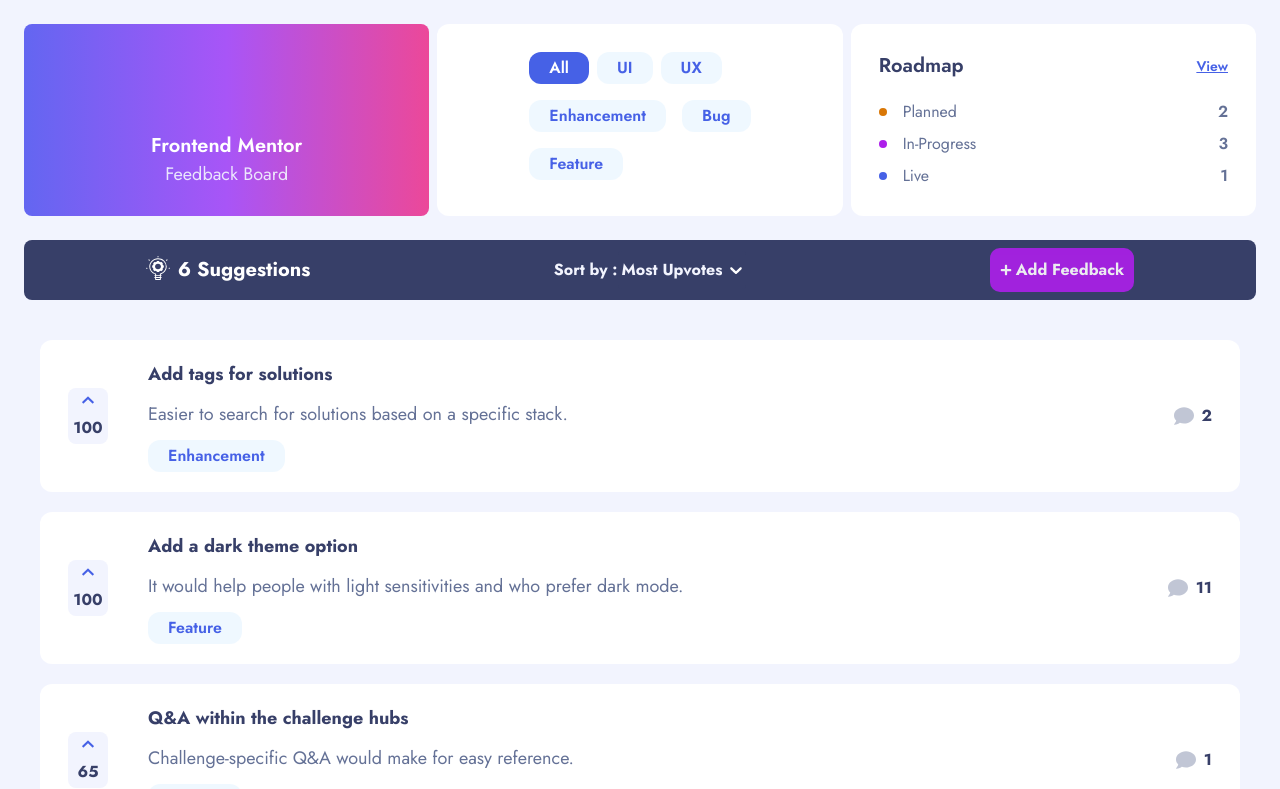
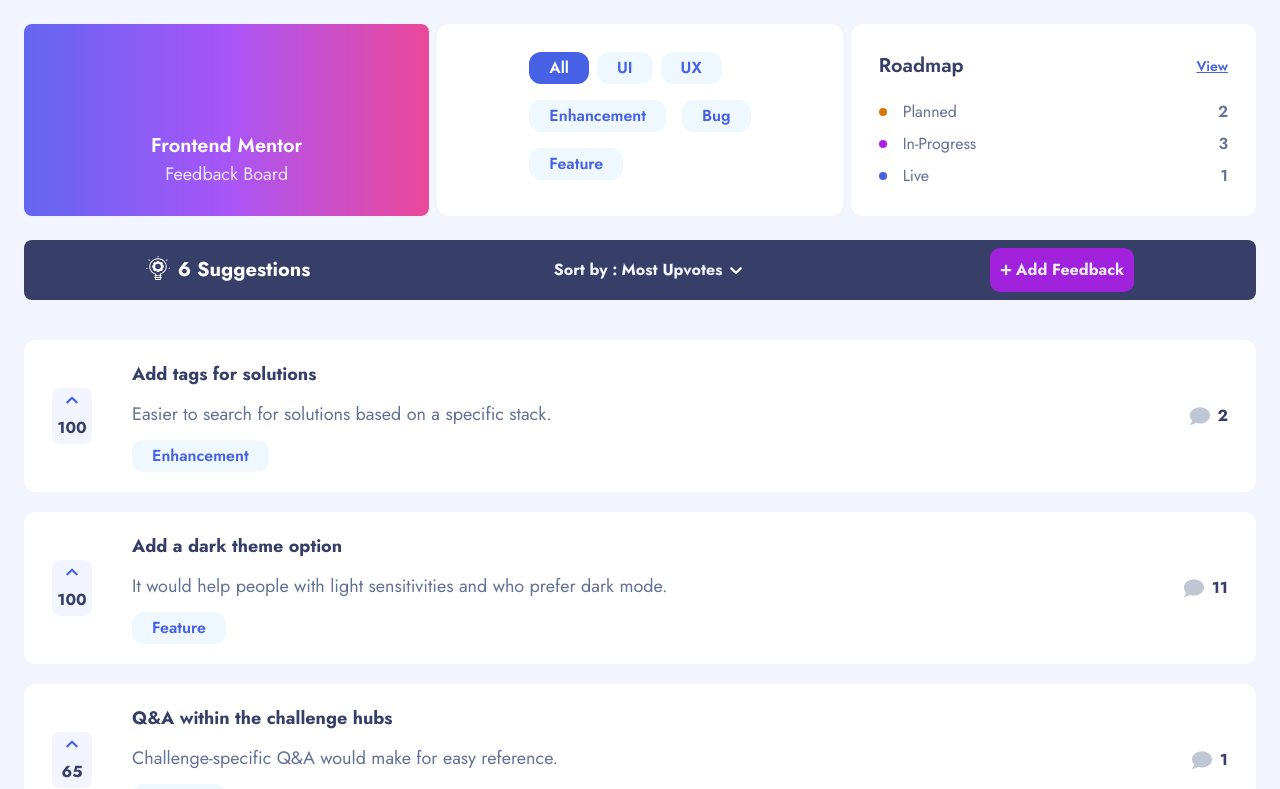
Before and after one commit to Abdul-Raziq1/ProductFeedBack, a React (Vite) app: page / in a window 1280 px wide. Shown: the top 789 px of the page. Built offline with nearby package versions, Linux system fonts and the light colour scheme.

Commit message:
Done the tablet view for the landing screen

```diff
--- a/src/screens/LandingScreen.jsx
+++ b/src/screens/LandingScreen.jsx
@@ -78,14 +78,14 @@
           <SortDropDown />
           <LinkButton icon={<FaPlus />} text={ADD_FEEDBACK} color={"#AD1FEA"} />
         </section>
-        <section className="py-10 px-4 ">
+        <section className="py-10 px-4 tablet:px-0 ">
           {loading === true ? (
             <div className="min-h-screen w-full bg-white p-3 mr-3">
               <Loading />
             </div>
           ) : sortedState?.length === 0 ? (
             <div className="bg-white py-20 rounded-lg">
-              <div className="flex gap-10 flex-col justify-center items-center">
+              <div className="flex w-full gap-10 flex-col justify-center items-center">
                 <img
                   className="h-36 w-36"
                   src={detective}
```
